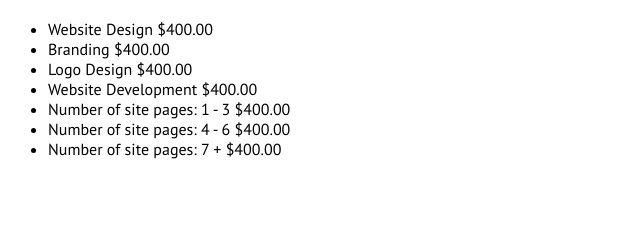
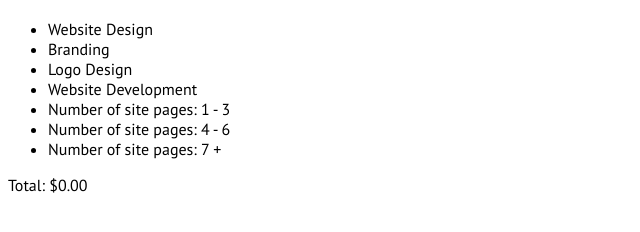
Before and after one commit to jakeninny/vuejs-services-calculator, a plain HTML site: page index.html in a window 1280 px wide. Shown: the part 66-298 px from the top of the page, without its empty margins (0-640 px from the left). Drawn offline with Linux system fonts and the light colour scheme.

Commit message:
prices listing and adding on click. total showing selections

```diff
--- a/index.html
+++ b/index.html
@@ -20,9 +20,14 @@
         <ul>
           <li v-for="service in services" v-on:click="toggleActive(service)" v-bind:class="{ 'service-selected' : service.active }">
             {{service.name}}
-            <span>{{service.price | currency}}</span>
+            <!-- <span>{{service.price | currency}}</span> -->
           </li>
         </ul>
+
+        <div class="total">
+          <!-- Calculate total prices of selected services.  -->
+          <span>Total: {{calcTotal() | currency}}</span>
+        </div>
 
       </form>
     </div>
--- a/js/script.js
+++ b/js/script.js
@@ -41,8 +41,20 @@ new Vue({
     ]
   },
   methods: {
-    toggleActive: function(s) {
-      s.active = !s.active;
+    toggleActive: function(service) {
+      service.active = !service.active;
+    },
+
+    calcTotal: function() {
+      var total = 0;
+
+      this.services.forEach(function(service){
+        if (service.active) {
+          total += service.price;
+        }
+      });
+
+      return total;
     }
 
   }
```
